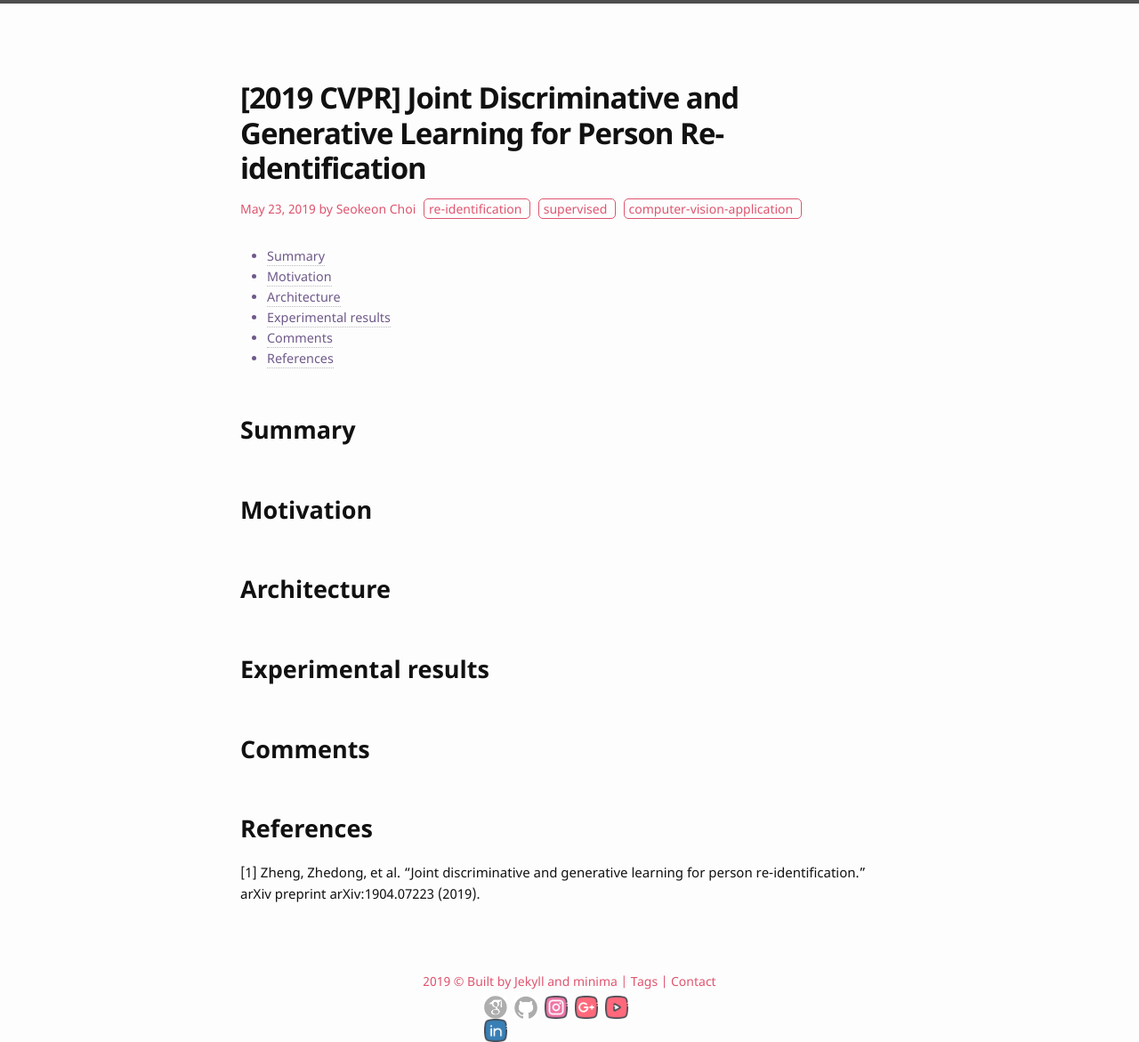
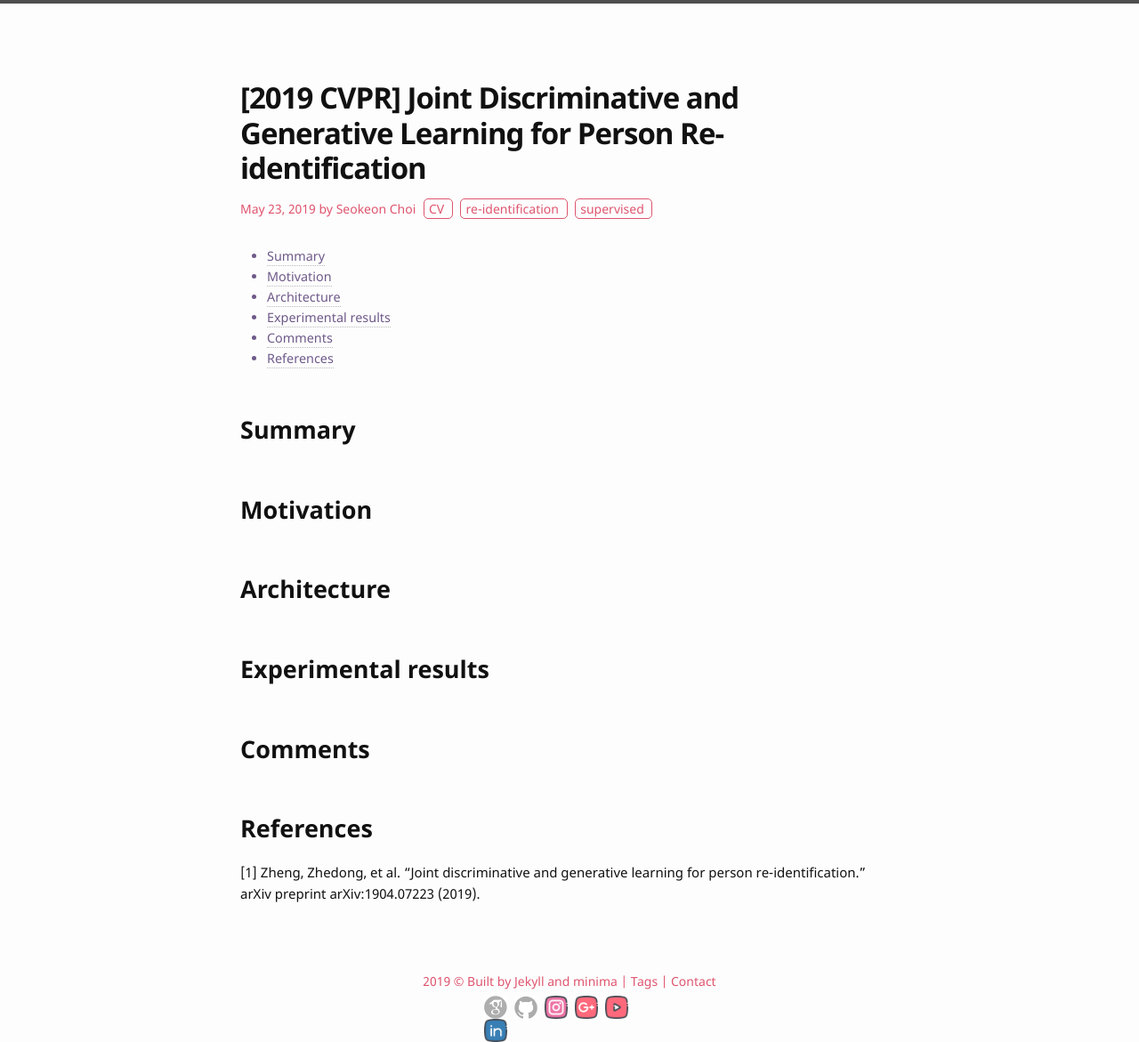
Before and after one commit to bismex/bismex.github.io, a Jekyll site: the page built from _posts/2019-05-23-DGNET.md, in a window 1280 px wide and 1171 px high. Shown: the whole window at 89% size. Built offline with Jekyll 4.4.1, drawn with Linux system fonts in a browser that asks for light colours.

Commit message:
Update 2019-05-23-DGNET.md

```diff
--- a/_posts/2019-05-23-DGNET.md
+++ b/_posts/2019-05-23-DGNET.md
@@ -2,7 +2,7 @@
 layout: post
 title: "[2019 CVPR] Joint Discriminative and Generative Learning for Person Re-identification"
 date: 2019-05-23 15:00:00
-tags: re-identification supervised computer-vision-application
+tags: CV re-identification supervised
 ---
 
 <!--more-->
```
